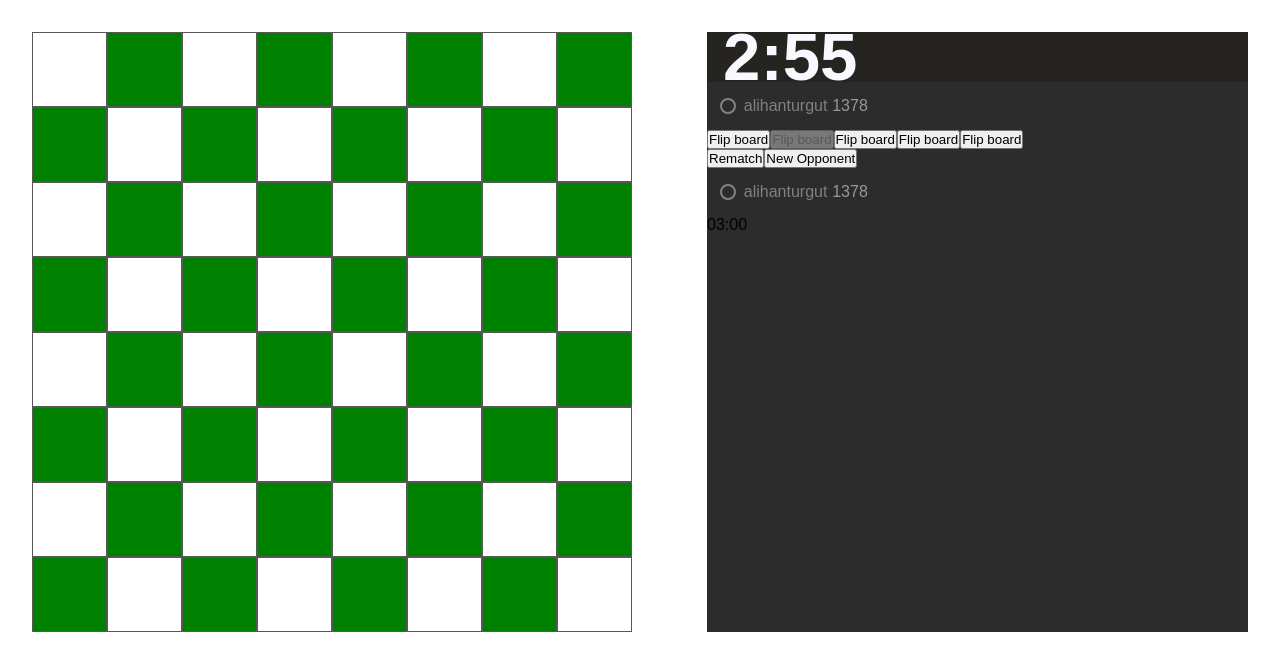
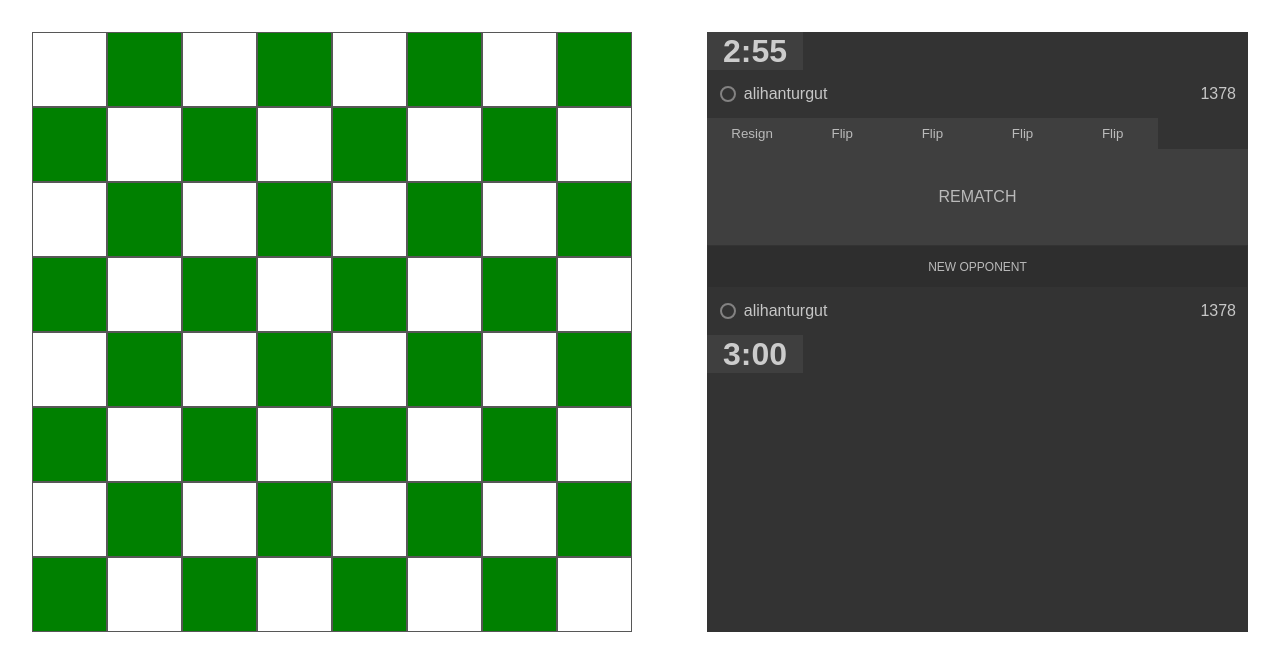
Before and after one commit to MRFolio/react-hook-form, a React (Create React App) app: page / in a window 1280 px wide. Shown: the top 670 px of the page. Built offline with nearby package versions, Linux system fonts and the light colour scheme.

Commit message:
add dashboard + timer pause + game over

```diff
--- a/src/components/Chessboard.js
+++ b/src/components/Chessboard.js
@@ -1,4 +1,4 @@
-import { useState } from 'react';
+import { useEffect, useState } from 'react';
 import styles from './Chessboard.module.scss';
 import Timer from './Timer';
 
@@ -6,15 +6,44 @@ const Chessboard = () => {
   const [time, setTime] = useState(0);
   const [userInfoShown, setUserInfoShown] = useState(false);
   const [currentActiveMove, setCurrentActiveMove] = useState(0);
-  const [paused, setPaused] = useState(false);
+  const [pausedFirst, setPausedFirst] = useState(false);
+  const [pausedSecond, setPausedSecond] = useState(true);
+  const [gameOver, setGameOver] = useState(false);
+
+  useEffect(() => {
+    if (gameOver) {
+      const switchInterval = setInterval(() => {
+        setPausedFirst(!pausedFirst);
+        setPausedSecond(!pausedSecond);
+      }, 5000);
+
+      return () => {
+        clearInterval(switchInterval);
+      };
+    }
+  }, [pausedFirst, pausedSecond]);
+
+  const handleResign = () => {
+    setGameOver(true);
+  };
 
   const handleRematchClick = () => {
-    setPaused(!paused);
+    setPausedSecond(true);
+    setPausedFirst(true);
     // timer start
+  };
+
+  const handleNewOpponentClick = () => {
+    setPausedSecond(false);
+    setPausedFirst(false);
   };
 
   const handleMouseEnter = () => {
     setUserInfoShown(true);
+  };
+
+  const handleMouseLeave = () => {
+    setUserInfoShown(false);
   };
 
   return (
@@ -93,33 +122,52 @@ const Chessboard = () => {
         <div className={styles.square}></div>
       </div>
       <div className={styles.dashboard}>
-        <div></div>
         <div className={styles.clockTop}>
-          <Timer paused={paused} />
+          <Timer paused={pausedFirst} />
         </div>
         <div className={styles.user}>
           <div className={styles.circle}></div>
-          <p onMouseEnter={handleMouseEnter} className={styles.name}>
+          <p
+            onMouseEnter={handleMouseEnter}
+            onMouseLeave={handleMouseLeave}
+            className={styles.name}
+          >
             alihanturgut
           </p>
           <p className={styles.rating}>1378</p>
-          {userInfoShown && <article></article>}
+          {userInfoShown && (
+            <article>
+              <h3>Tere3</h3>
+            </article>
+          )}
         </div>
+        <div className={styles.panel}>
+          {' '}
           <div className={styles.buttons}>
-          <button type="button">Flip board</button>
+            <button onClick={handleResign} type="button">
+              Resign{' '}
+            </button>
             <button disabled type="button">
-            Flip board
+              Flip
             </button>
-          <button type="button">Flip board</button>
-          <button type="button">Flip board</button>
-          <button type="button">Flip board</button>
+            <button type="button">Flip </button>
+            <button type="button">Flip </button>
+            <button type="button">Flip </button>
           </div>
           <div className={styles.controls}>
-          {' '}
-          <button onClick={handleRematchClick} className={styles.button}>
+            <button
+              disabled={gameOver}
+              onClick={handleRematchClick}
+              className={styles.rematch}
+            >
               Rematch
             </button>
-          <button className={styles.rematch}>New Opponent</button>
+            <button
+              onClick={handleNewOpponentClick}
+              className={styles.newOpponent}
+            >
+              New Opponent
+            </button>
           </div>
           <div className={styles.user}>
             {' '}
@@ -127,7 +175,10 @@ const Chessboard = () => {
             <p className={styles.name}>alihanturgut</p>
             <p className={styles.rating}>1378</p>
           </div>
-        <div className={styles.clockBottom}>03:00</div>
+          <div className={styles.clockBottom}>
+            <Timer paused={pausedSecond} />
+          </div>
+        </div>
       </div>
     </section>
   );
--- a/src/components/Chessboard.module.scss
+++ b/src/components/Chessboard.module.scss
@@ -1,3 +1,24 @@
+// variables
+$gray-bg: #3f3f3f;
+$gray-bg-darker: #2e2e2e;
+
+// extend :placeholder
+%timer {
+  display: flex;
+
+  > p {
+    display: inline-block;
+    color: #cccccc;
+    background: $gray-bg;
+    // background: #b39c7b;
+    min-width: 3em;
+    font-size: 2em;
+    line-height: 1.2;
+    font-weight: bold;
+    padding: 0 2vmin;
+  }
+}
+
 .container {
   margin: 2em;
   display: grid;
@@ -41,16 +62,10 @@
 }
 
 .dashboard {
-  background: rgb(44, 44, 44);
+  background: #333333;
 
   .clockTop {
-    color: ghostwhite;
-    background: #262421;
-    min-width: 3em;
-    font-size: 2.8em;
-    line-height: 50px;
-    font-weight: bold;
-    padding: 0 2vmin;
+    @extend %timer;
   }
 
   .user {
@@ -82,12 +97,75 @@
     }
 
     .name {
-      color: gray;
+      color: rgb(199, 199, 199);
+      flex: auto;
     }
 
     .rating {
       margin: 0 0.25em 0 0.3em;
-      color: #999;
+      color: rgb(199, 199, 199);
     }
   }
+
+  .panel {
+    display: flex;
+    flex-direction: column;
+
+    .buttons {
+      display: flex;
+      align-items: center;
+
+      > button {
+        flex: 0 0 calc(100% / 6);
+        padding: 0.6em 1.2em;
+        cursor: pointer;
+        background: $gray-bg;
+        color: #bababa;
+        border: none;
+        transition: background 0.35s ease-out, color 0.35s ease-out;
+
+        &:hover {
+          background: #537c23;
+          color: #fff;
+        }
+      }
+    }
+  }
+
+  .controls {
+    display: flex;
+    flex-flow: column;
+    // background: $gray-bg;
+
+    > button {
+      cursor: pointer;
+    }
+
+    .rematch {
+      font-size: 1em;
+      color: #bababa;
+      text-transform: uppercase;
+      height: 6rem;
+      background: $gray-bg;
+      border: none;
+
+      &:disabled {
+        cursor: not-allowed;
+      }
+    }
+
+    .newOpponent {
+      color: #bababa;
+      background: $gray-bg-darker;
+      border: none;
+      text-transform: uppercase;
+      padding: 1.1em 0;
+      margin: 1px 1px 0 1px;
+      font-size: 0.75em;
+    }
+  }
+
+  .clockBottom {
+    @extend %timer;
+  }
 }
--- a/src/components/Timer.js
+++ b/src/components/Timer.js
@@ -5,6 +5,7 @@ const Timer = ({ paused }) => {
   const [seconds, setSeconds] = useState(0);
 
   useEffect(() => {
+    if (!paused) {
       let myInterval = setInterval(() => {
         if (seconds > 0) {
           setSeconds(seconds - 1);
@@ -21,17 +22,18 @@ const Timer = ({ paused }) => {
       return () => {
         clearInterval(myInterval);
       };
+    }
   });
 
   return (
-    <div>
+    <>
       {minutes === 0 && seconds === 0 ? null : (
-        <h1>
+        <p>
           {' '}
           {minutes}:{seconds < 10 ? `0${seconds}` : seconds}
-        </h1>
+        </p>
       )}
-    </div>
+    </>
   );
 };
 
```
Lines whose indentation alone changed are shown as unchanged.
